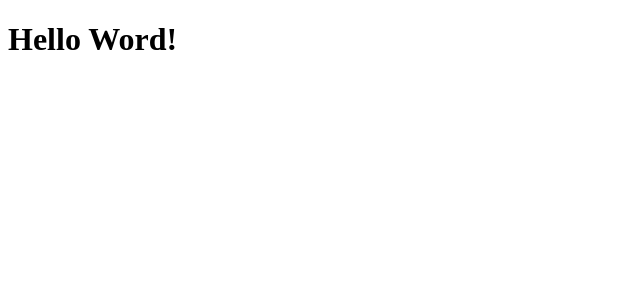
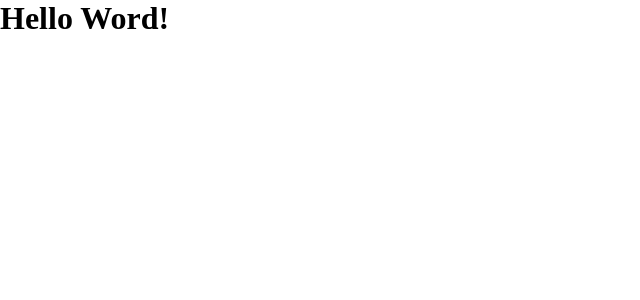
Before and after one commit to brunohmagro/github-explorer, a React app: page / in a window 1280 px wide. Shown: the top 300 px of the page, without its empty margins (0-640 px from the left). Built offline with nearby package versions, Linux system fonts and the light colour scheme.

Commit message:
chore: implementing loader to css

```diff
--- a/package.json
+++ b/package.json
@@ -18,8 +18,10 @@
     "@babel/preset-react": "^7.12.13",
     "babel-loader": "^8.2.2",
     "cross-env": "^7.0.3",
+    "css-loader": "^5.2.0",
     "git-commit-msg-linter": "^3.1.0",
     "html-webpack-plugin": "^5.3.1",
+    "style-loader": "^2.0.0",
     "webpack": "^5.28.0",
     "webpack-cli": "^4.5.0",
     "webpack-dev-server": "^3.11.2"
--- a/src/App.jsx
+++ b/src/App.jsx
@@ -1,3 +1,5 @@
+import './styles/global.css'
+
 export function App() {
     return <h1>Hello Word!</h1>
 }
--- /dev/null
+++ b/src/styles/global.css
@@ -0,0 +1,9 @@
+* {
+  margin: 0;
+  padding: 0;
+  box-sizing: border-box;
+}
+
+body {
+  font: Arial, Helvetica, sans-setif;
+}
--- a/webpack.config.js
+++ b/webpack.config.js
@@ -29,6 +29,11 @@
         exclude: /node_modules/,
         use: "babel-loader",
       },
+      {
+        test: /\.css$/,
+        exclude: /node_modules/,
+        use: ["style-loader", "css-loader"],
+      },
     ],
   },
 };
```
Also changed, not shown: 1 other file (tests, documents, lock files or other folders).
